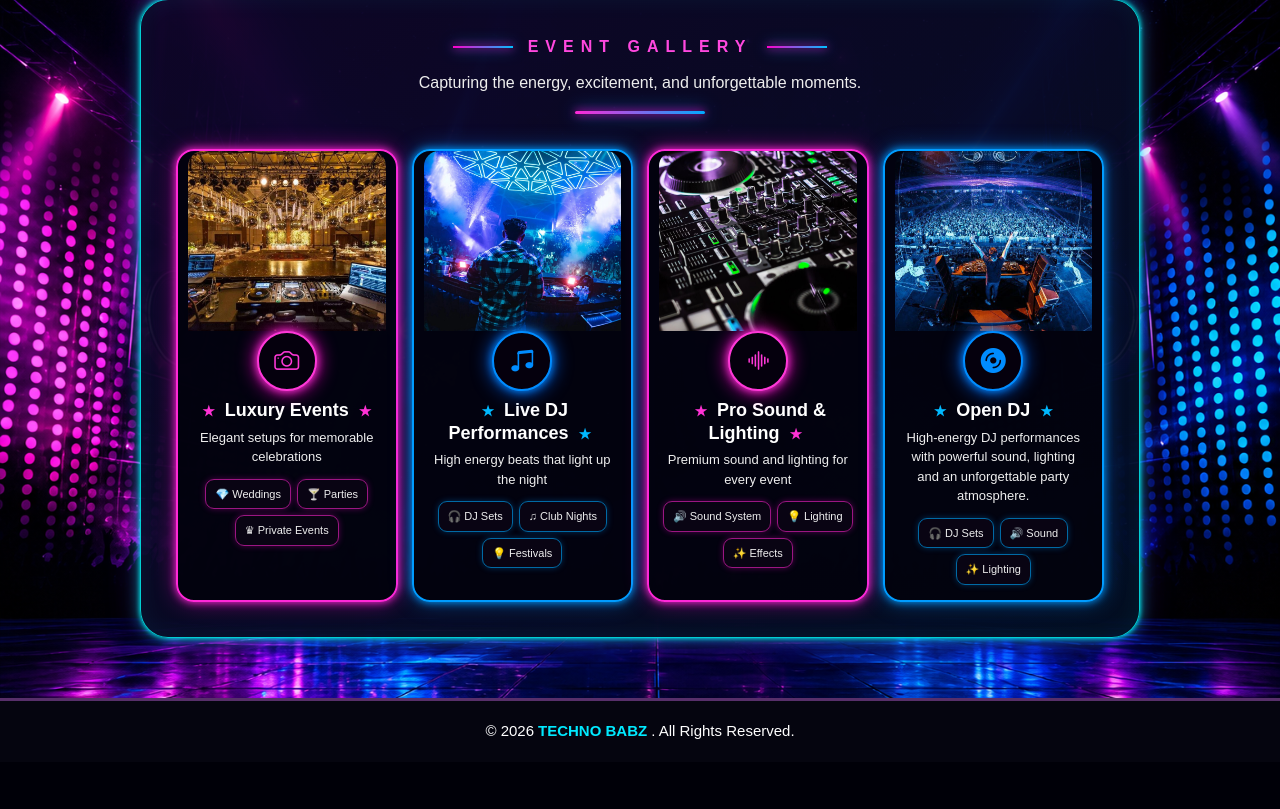
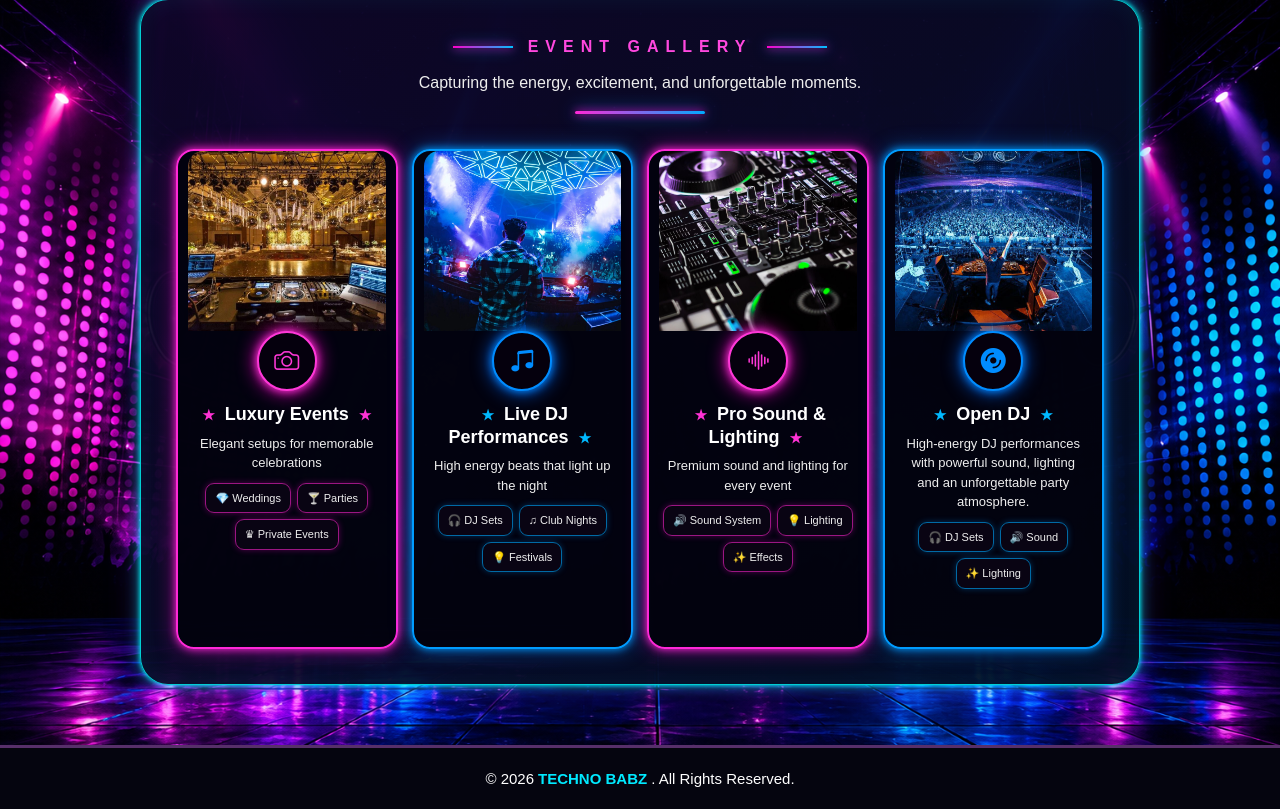
Before and after one commit to anusatheesanathu-9383/techno-babz, a Django app: page / in a window 1280 px wide. Shown: the part 917-1726 px from the top of the page. Before the commit the page ends 1656 px from the top, so only its background shows below. Run offline with Django 5.2, Linux system fonts and the light colour scheme.

Commit message:
Reduce desktop event gallery card height

```diff
--- a/static/css/style.css
+++ b/static/css/style.css
@@ -4128,3 +4128,34 @@ body.about-page .container {
         object-fit: cover !important;
     }
 }
+/* =========================================================
+   DESKTOP EVENT GALLERY — REDUCE CARD HEIGHT
+   MOBILE UNCHANGED
+========================================================= */
+
+@media (min-width: 992px) {
+
+    .neon-gallery-card {
+        min-height: 0 !important;
+        height: 500px !important;
+        padding-bottom: 14px !important;
+    }
+
+    .neon-gallery-image img {
+        height: 180px !important;
+        object-fit: cover !important;
+    }
+
+    .neon-gallery-card h2 {
+        margin-top: 12px !important;
+        margin-bottom: 8px !important;
+    }
+
+    .neon-gallery-card p {
+        margin-bottom: 10px !important;
+    }
+
+    .neon-gallery-tags {
+        gap: 6px !important;
+    }
+}
```
